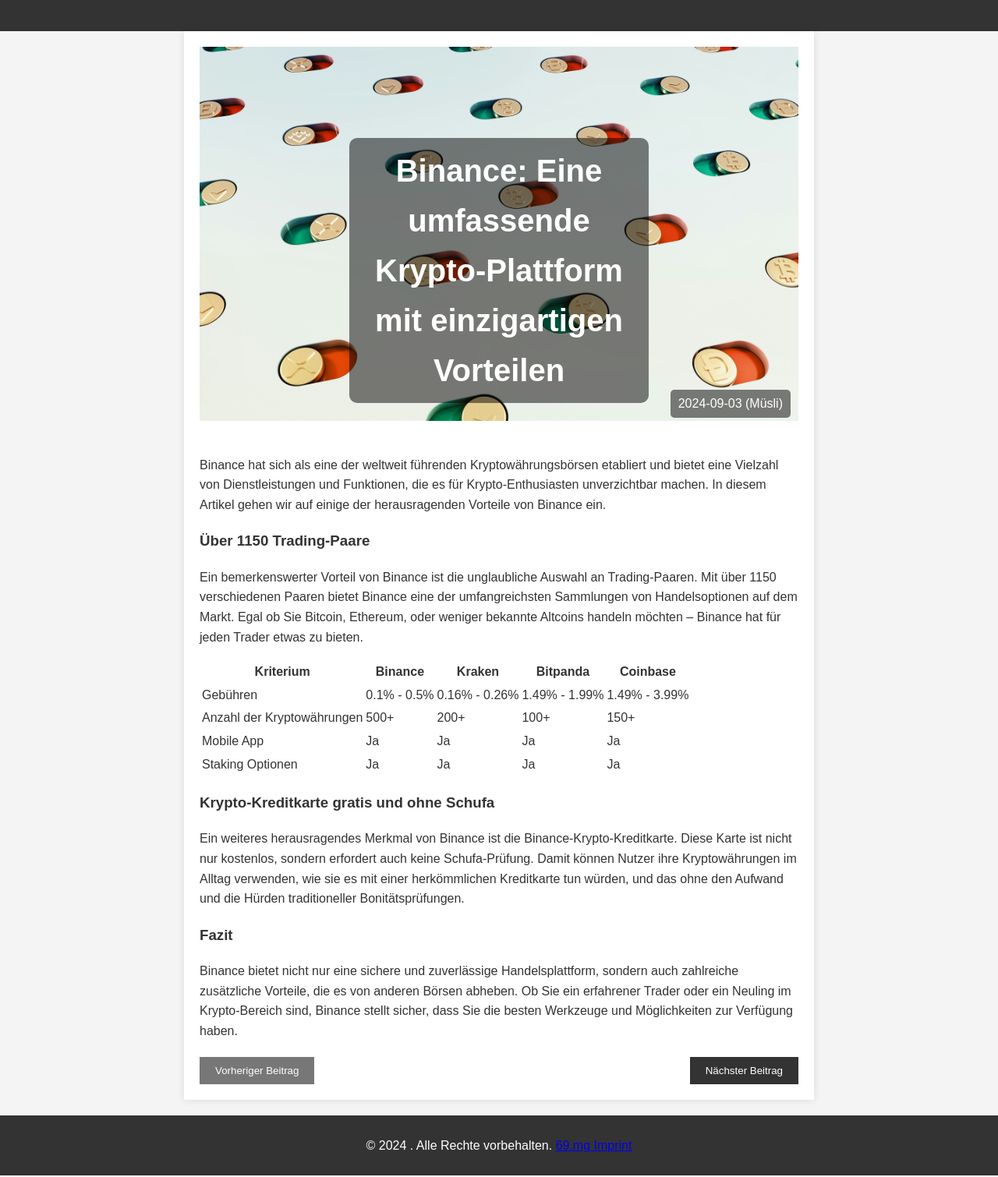
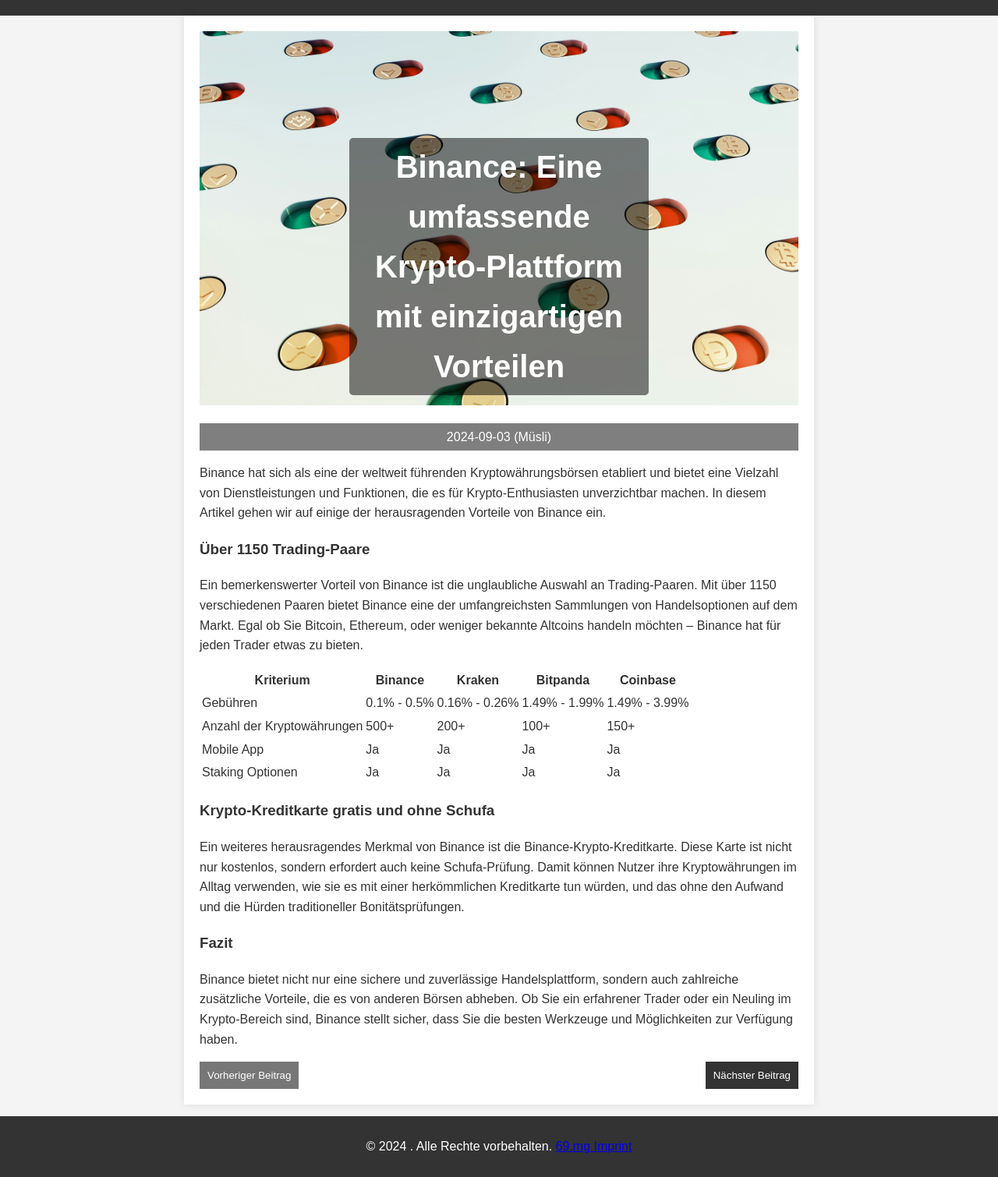
Before and after one commit to gosadaque/frontal, a PHP site: page / in a window 1280 px wide. Shown: the whole page at 78% size. Run offline with PHP 8.4, Linux system fonts and the light colour scheme.

Commit message:
Update styles.css

```diff
--- a/finblog/styles.css
+++ b/finblog/styles.css
@@ -1,3 +1,4 @@
+/* Basis-Styles */
 body {
     font-family: Arial, sans-serif;
     line-height: 1.6;
@@ -8,20 +9,20 @@
 }
 
 .container {
-    width: 60%;
+    width: 90%;
     margin: 0 auto;
 }
 
 header {
     background-color: #333;
     color: #fff;
-    padding: 20px 0;
+    padding: 10px 0;
 }
 
 header h1 {
     text-align: center;
     margin: 0;
-    font-size: 2.5em;
+    font-size: 2em;
 }
 
 nav ul {
@@ -31,26 +32,28 @@
 }
 
 nav ul li {
-    display: inline;
-    margin: 0 15px;
+    display: block;
+    margin: 10px 0;
 }
 
 nav ul li a {
     color: #fff;
     text-decoration: none;
+    display: block;
+    padding: 5px;
 }
 
 main {
     background: #fff;
-    padding: 20px;
-    margin-top: 20px;
+    padding: 15px;
+    margin-top: 15px;
     box-shadow: 0 0 10px rgba(0, 0, 0, 0.1);
 }
 
 main img {
     width: 100%;
     height: auto;
-    margin-bottom: 20px;
+    margin-bottom: 15px;
 }
 
 footer {
@@ -58,19 +61,21 @@
     color: #fff;
     text-align: center;
     padding: 10px 0;
-    margin-top: 20px;
+    margin-top: 15px;
 }
+
 #post-navigation {
     display: flex;
-    justify-content: space-between;
-    margin-top: 20px;
+    flex-direction: column;
+    margin-top: 15px;
 }
 
 #post-navigation button {
     background-color: #333;
     color: #fff;
     border: none;
-    padding: 10px 20px;
+    padding: 10px;
+    margin: 5px 0;
     cursor: pointer;
     transition: background-color 0.3s ease;
 }
@@ -83,14 +88,13 @@
 #post-navigation button:hover:not(:disabled) {
     background-color: #555;
 }
+
 #header-date {
-    position: absolute;
-    bottom: 32px;
-    right: 10px;
+    position: static;
     background-color: rgba(0, 0, 0, 0.5);
     color: white;
-    padding: 5px 10px;
-    border-radius: 5px;
+    padding: 5px;
+    text-align: center;
 }
 
 .header-image-container {
@@ -109,8 +113,51 @@
     top: 50%;
     left: 50%;
     transform: translate(-50%, -50%);
-    font-size: 2.5em;
+    font-size: 1.5em;
     background-color: rgba(0, 0, 0, 0.5);
-    padding: 10px 20px;
-    border-radius: 10px;
+    padding: 5px 10px;
+    border-radius: 5px;
 }
+
+/* Media Queries für größere Bildschirme */
+@media screen and (min-width: 768px) {
+    .container {
+        width: 80%;
+    }
+
+    header h1 {
+        font-size: 2.5em;
+    }
+
+    nav ul li {
+        display: inline;
+        margin: 0 15px;
+    }
+
+    #post-navigation {
+        flex-direction: row;
+        justify-content: space-between;
+    }
+
+    #post-navigation button {
+        margin: 0;
+    }
+
+    .header-image-container h2 {
+        font-size: 2em;
+    }
+}
+
+@media screen and (min-width: 1024px) {
+    .container {
+        width: 60%;
+    }
+
+    main {
+        padding: 20px;
+    }
+
+    .header-image-container h2 {
+        font-size: 2.5em;
+    }
+}
```
